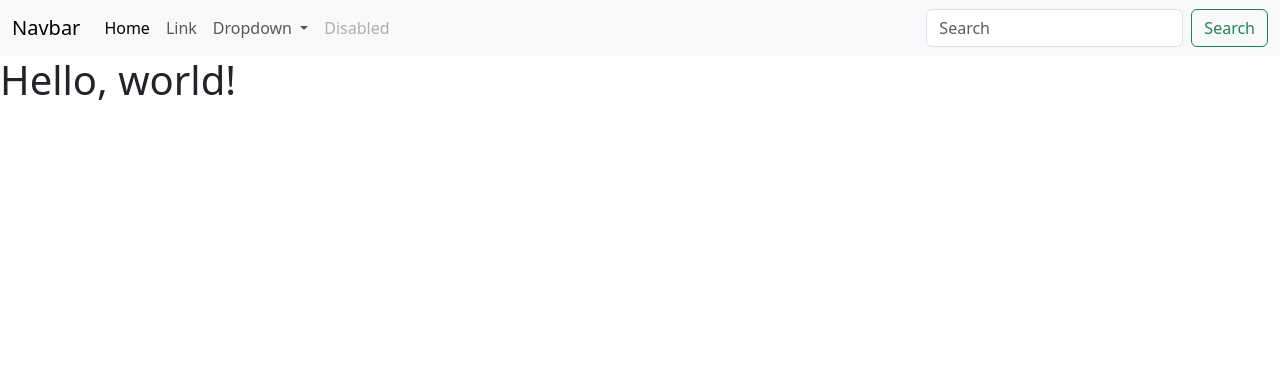
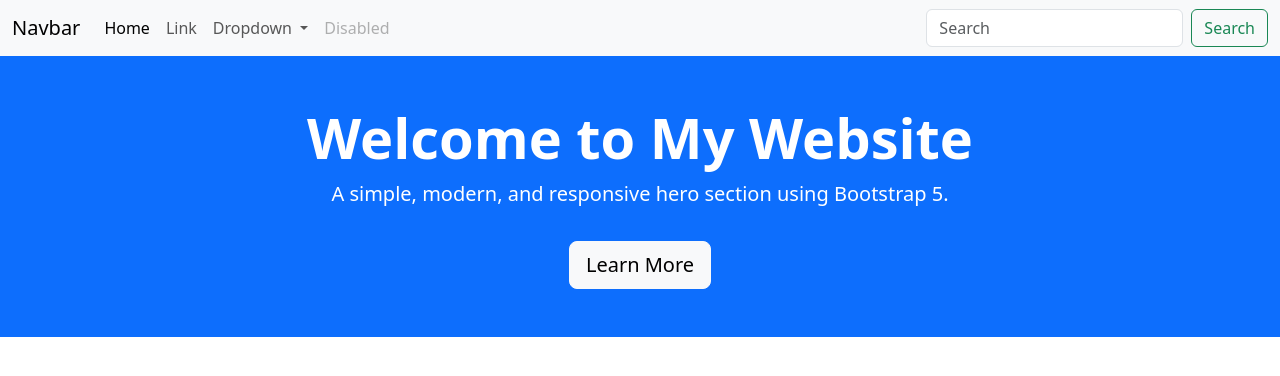
Before and after one commit to DHAHRANMALL11/bootstrap5, a plain HTML site: page index.html in a window 1280 px wide. Drawn offline with nearby package versions, Linux system fonts and the light colour scheme.

Commit message:
Update index.html

```diff
--- a/index.html
+++ b/index.html
@@ -43,7 +43,16 @@
     </div>
   </div>
 </nav>
-    <h1>Hello, world!</h1>
+
+    <!-- Hero Section -->
+  <div class="container-fluid bg-primary text-white py-5 text-center">
+    <div class="container">
+      <h1 class="display-4 fw-bold">Welcome to My Website</h1>
+      <p class="lead">A simple, modern, and responsive hero section using Bootstrap 5.</p>
+      <a href="#learn-more" class="btn btn-light btn-lg mt-3">Learn More</a>
+    </div>
+  </div>
+
     <script src="https://cdn.jsdelivr.net/npm/bootstrap@5.3.3/dist/js/bootstrap.bundle.min.js" integrity="sha384-YvpcrYf0tY3lHB60NNkmXc5s9fDVZLESaAA55NDzOxhy9GkcIdslK1eN7N6jIeHz" crossorigin="anonymous"></script>
   </body>
 </html>
```
